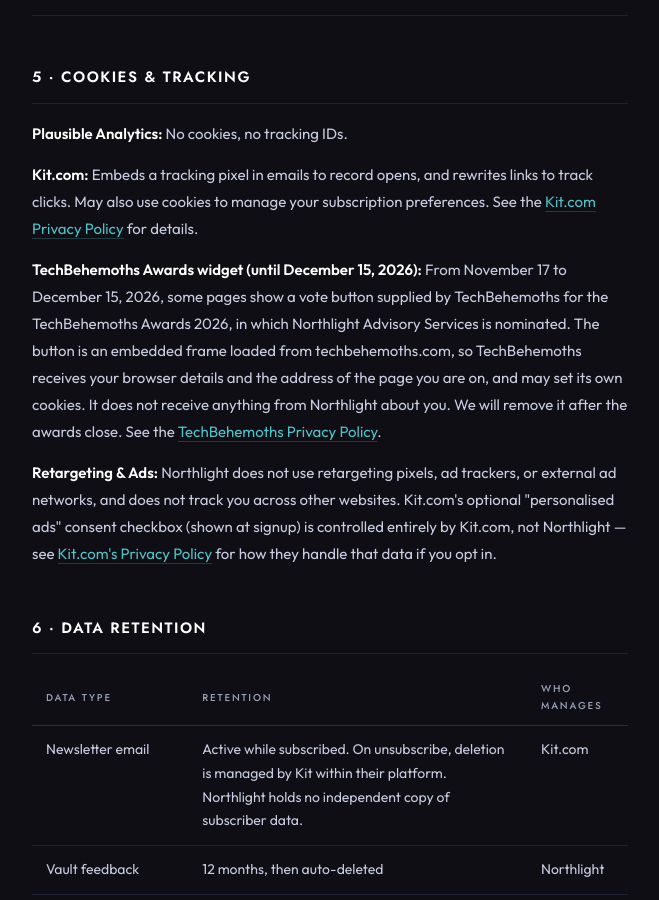
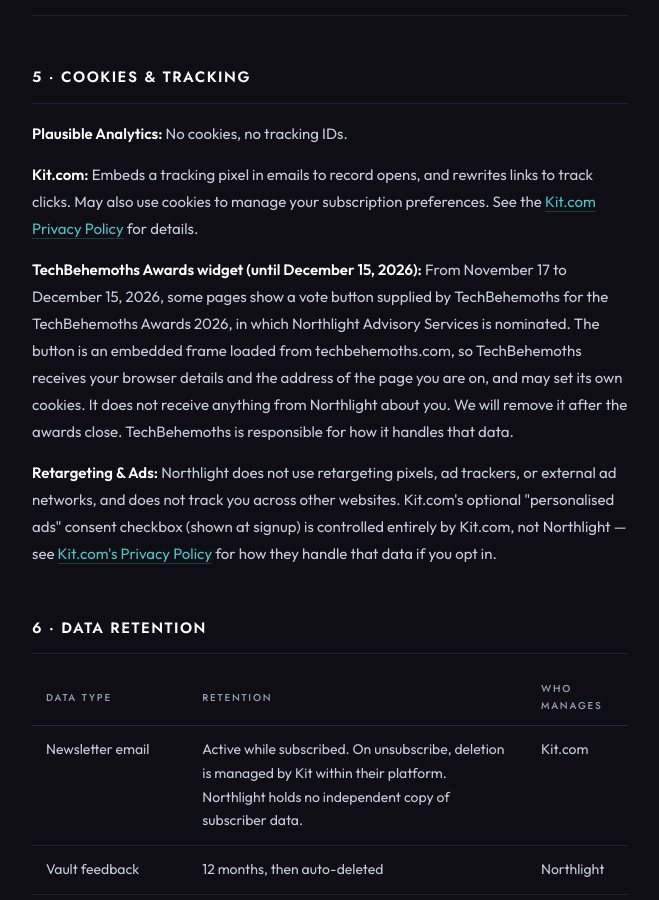
Before and after one commit to elizabethlemoine33-commits/bynorthlight-site, a Jekyll site: the page built from northlight-privacy.html, in a window 1280 px wide and 900 px high, scrolled down 6657 px. Shown: the whole window, without its empty margins (310-969 px from the left). Built offline with Jekyll 4.4.1, drawn with Linux system fonts in a browser that asks for light colours; a script that is not in the unit is left out.

Commit message:
Privacy policy: drop unverified TechBehemoths policy link
Co-Authored-By: Claude Sonnet 5.5 <noreply@anthropic.com>

```diff
--- a/northlight-privacy.html
+++ b/northlight-privacy.html
@@ -402,7 +402,7 @@ head_extra: |
     <h2 id="cookies">5 · Cookies &amp; Tracking</h2>
     <p><strong>Plausible Analytics:</strong> No cookies, no tracking IDs.</p>
     <p><strong>Kit.com:</strong> Embeds a tracking pixel in emails to record opens, and rewrites links to track clicks. May also use cookies to manage your subscription preferences. See the <a href="https://kit.com/privacy">Kit.com Privacy Policy</a> for details.</p>
-    <p><strong>TechBehemoths Awards widget (until December 15, 2026):</strong> From November 17 to December 15, 2026, some pages show a vote button supplied by TechBehemoths for the TechBehemoths Awards 2026, in which Northlight Advisory Services is nominated. The button is an embedded frame loaded from techbehemoths.com, so TechBehemoths receives your browser details and the address of the page you are on, and may set its own cookies. It does not receive anything from Northlight about you. We will remove it after the awards close. See the <a href="https://techbehemoths.com/privacy-policy">TechBehemoths Privacy Policy</a>.</p>
+    <p><strong>TechBehemoths Awards widget (until December 15, 2026):</strong> From November 17 to December 15, 2026, some pages show a vote button supplied by TechBehemoths for the TechBehemoths Awards 2026, in which Northlight Advisory Services is nominated. The button is an embedded frame loaded from techbehemoths.com, so TechBehemoths receives your browser details and the address of the page you are on, and may set its own cookies. It does not receive anything from Northlight about you. We will remove it after the awards close. TechBehemoths is responsible for how it handles that data.</p>
     <p><strong>Retargeting &amp; Ads:</strong> Northlight does not use retargeting pixels, ad trackers, or external ad networks, and does not track you across other websites. Kit.com's optional "personalised ads" consent checkbox (shown at signup) is controlled entirely by Kit.com, not Northlight — see <a href="https://kit.com/privacy">Kit.com's Privacy Policy</a> for how they handle that data if you opt in.</p>
   </section>
 
```
